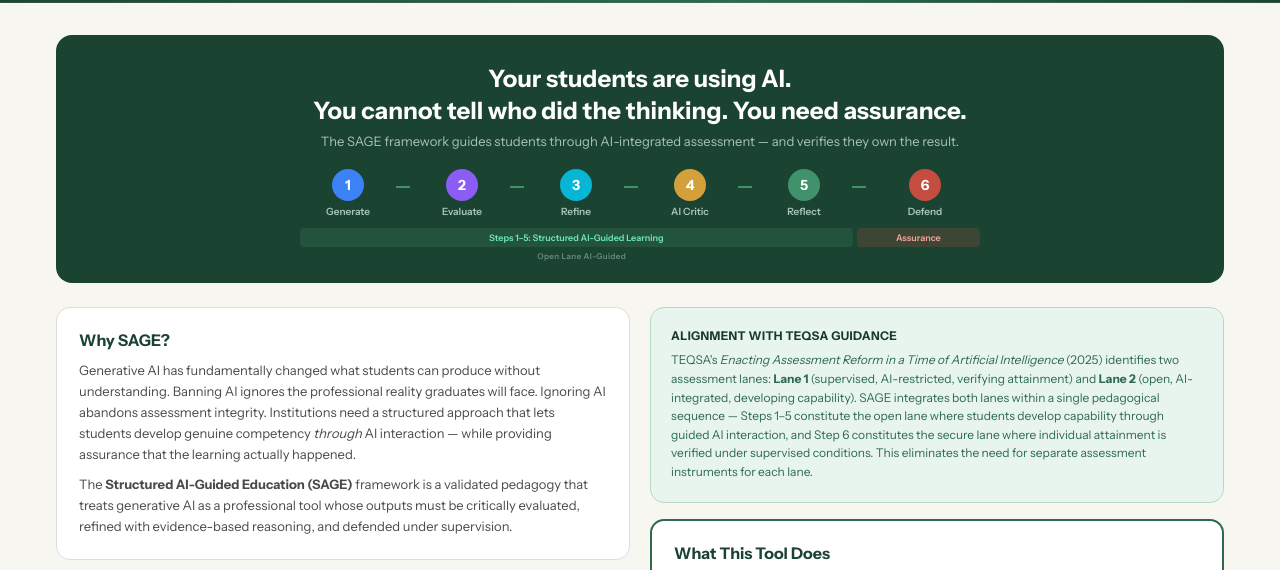
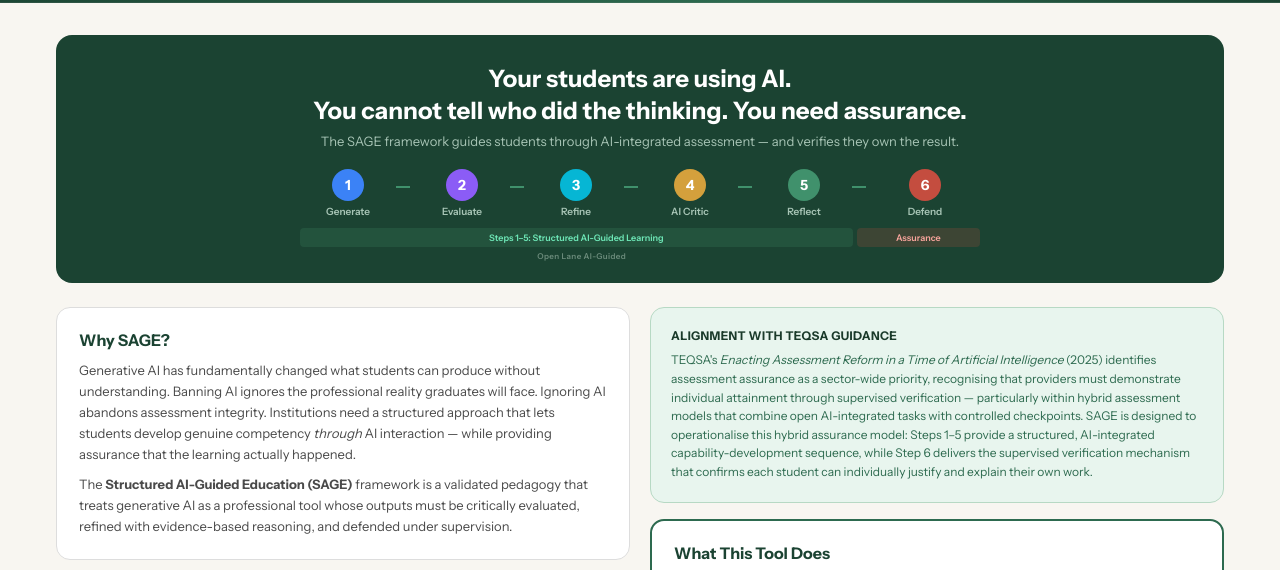
Before and after one commit to MahmoudElkhodr/sage-framework, a plain HTML site: page defend_tool.html in a window 1280 px wide. Shown: the part 153-723 px from the top of the page. Drawn offline with nearby package versions, Linux system fonts and the light colour scheme.

Commit message:
Update defend_tool.html

```diff
--- a/defend_tool.html
+++ b/defend_tool.html
@@ -742,7 +742,7 @@
               <div style={{ background: "#e8f5ee", border: "1px solid #b7d9c4", borderRadius: "14px", padding: "20px" }}>
                 <h3 style={{ fontSize: "12px", fontWeight: 700, color: "#1a3a2a", margin: "0 0 8px 0", textTransform: "uppercase", letterSpacing: "0.03em" }}>Alignment with TEQSA Guidance</h3>
                 <p style={{ fontSize: "12px", color: "#2d6a4f", lineHeight: 1.55, margin: 0 }}>
-                  TEQSA's <em>Enacting Assessment Reform in a Time of Artificial Intelligence</em> (2025) identifies two assessment lanes: <strong>Lane 1</strong> (supervised, AI-restricted, verifying attainment) and <strong>Lane 2</strong> (open, AI-integrated, developing capability). SAGE integrates both lanes within a single pedagogical sequence — Steps 1–5 constitute the open lane where students develop capability through guided AI interaction, and Step 6 constitutes the secure lane where individual attainment is verified under supervised conditions. This eliminates the need for separate assessment instruments for each lane.
+                  TEQSA's <em>Enacting Assessment Reform in a Time of Artificial Intelligence</em> (2025) identifies assessment assurance as a sector-wide priority, recognising that providers must demonstrate individual attainment through supervised verification — particularly within hybrid assessment models that combine open AI-integrated tasks with controlled checkpoints. SAGE is designed to operationalise this hybrid assurance model: Steps 1–5 provide a structured, AI-integrated capability-development sequence, while Step 6 delivers the supervised verification mechanism that confirms each student can individually justify and explain their own work.
                 </p>
               </div>
 
```
